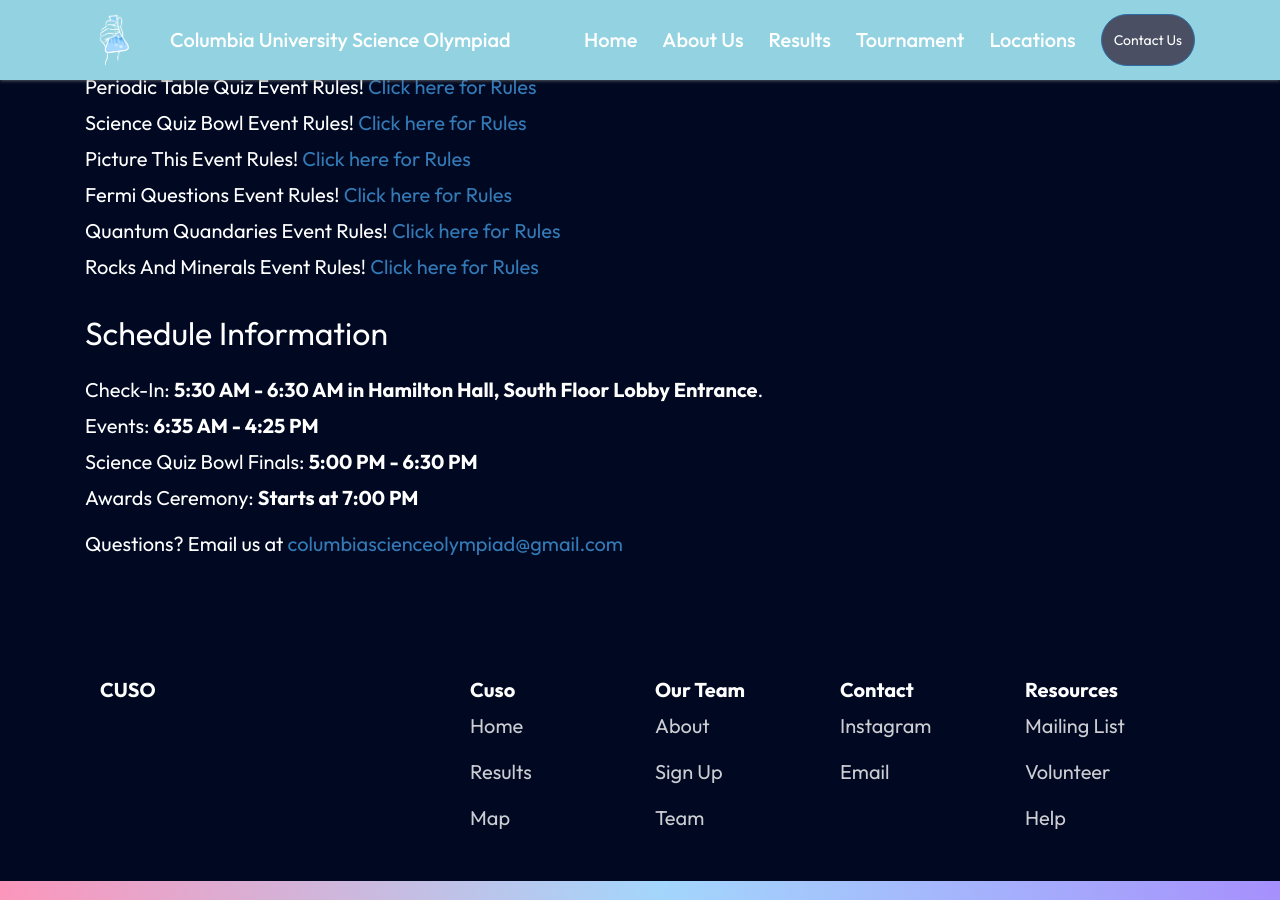
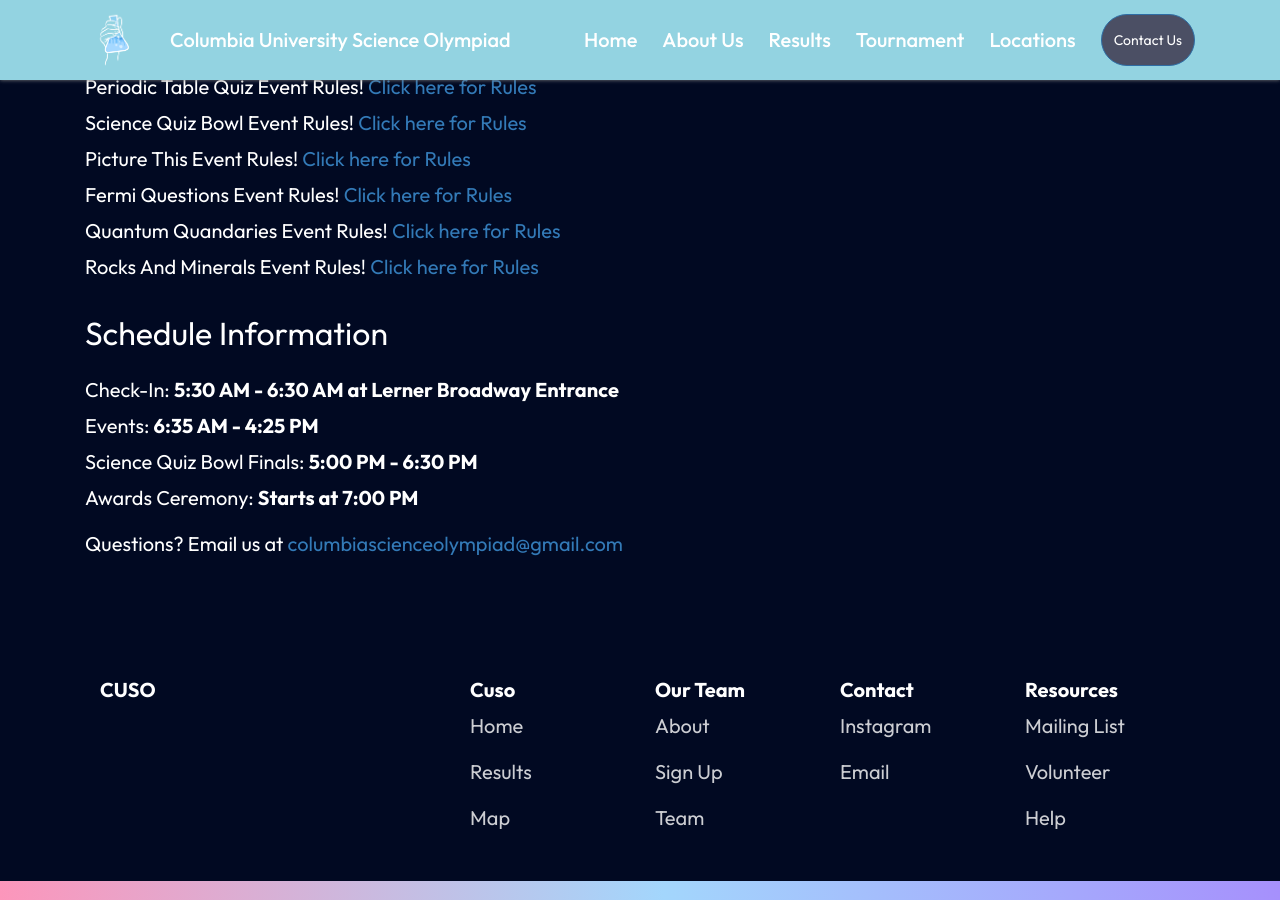
Before and after one commit to columbia-science-olympiad/columbia-science-olympiad.github.io, a Jekyll site: the page built from tournament.md, in a window 1280 px wide and 900 px high, scrolled down 744 px. Built offline with Jekyll 4.4.1, drawn with Linux system fonts in a browser that asks for light colours; nearby versions of some CDN libraries.

Commit message:
Updated Check in location

```diff
--- a/tournament.md
+++ b/tournament.md
@@ -32,7 +32,7 @@
 
 ## Schedule Information
 
-Check-In: **5:30 AM - 6:30 AM in Hamilton Hall, South Floor Lobby Entrance**. \\
+Check-In: **5:30 AM - 6:30 AM at Lerner Broadway Entrance** \\
 Events: **6:35 AM - 4:25 PM** \\
 Science Quiz Bowl Finals: **5:00 PM - 6:30 PM** \\
 Awards Ceremony: **Starts at 7:00 PM**
```
